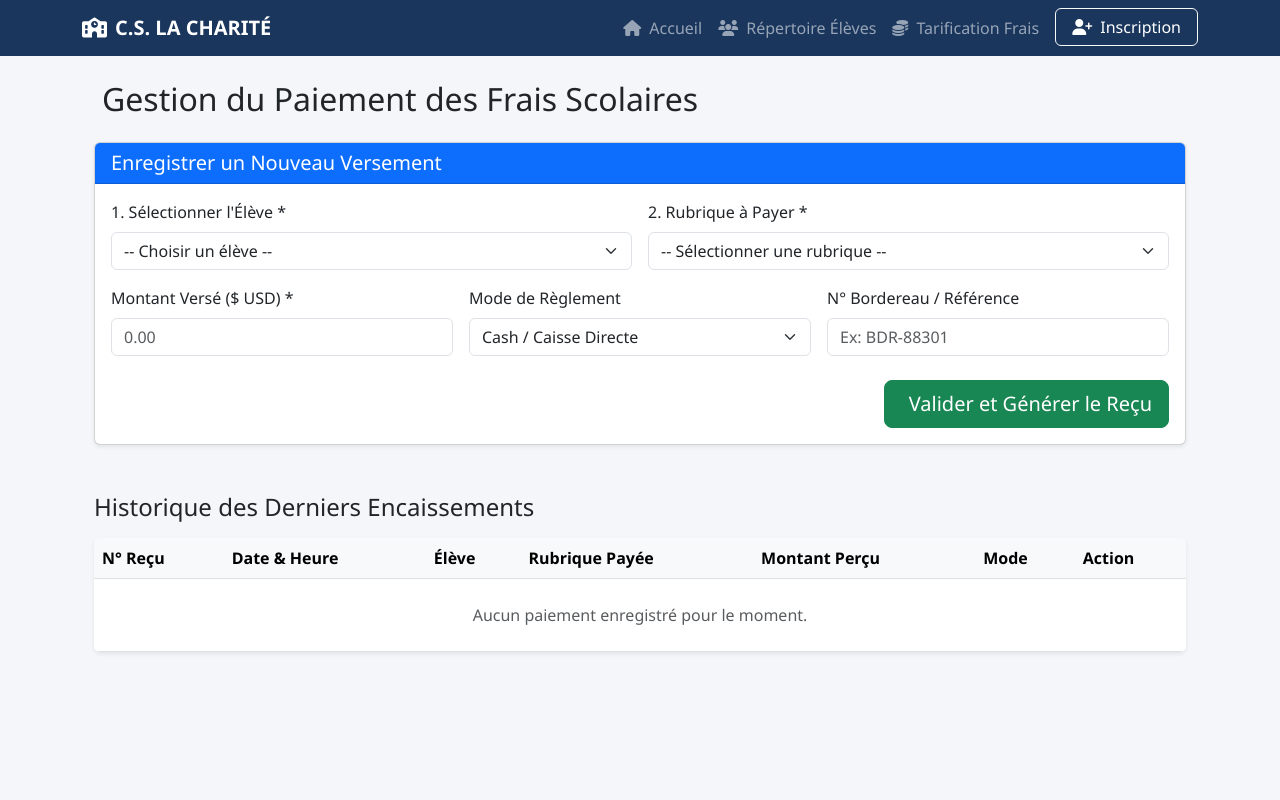
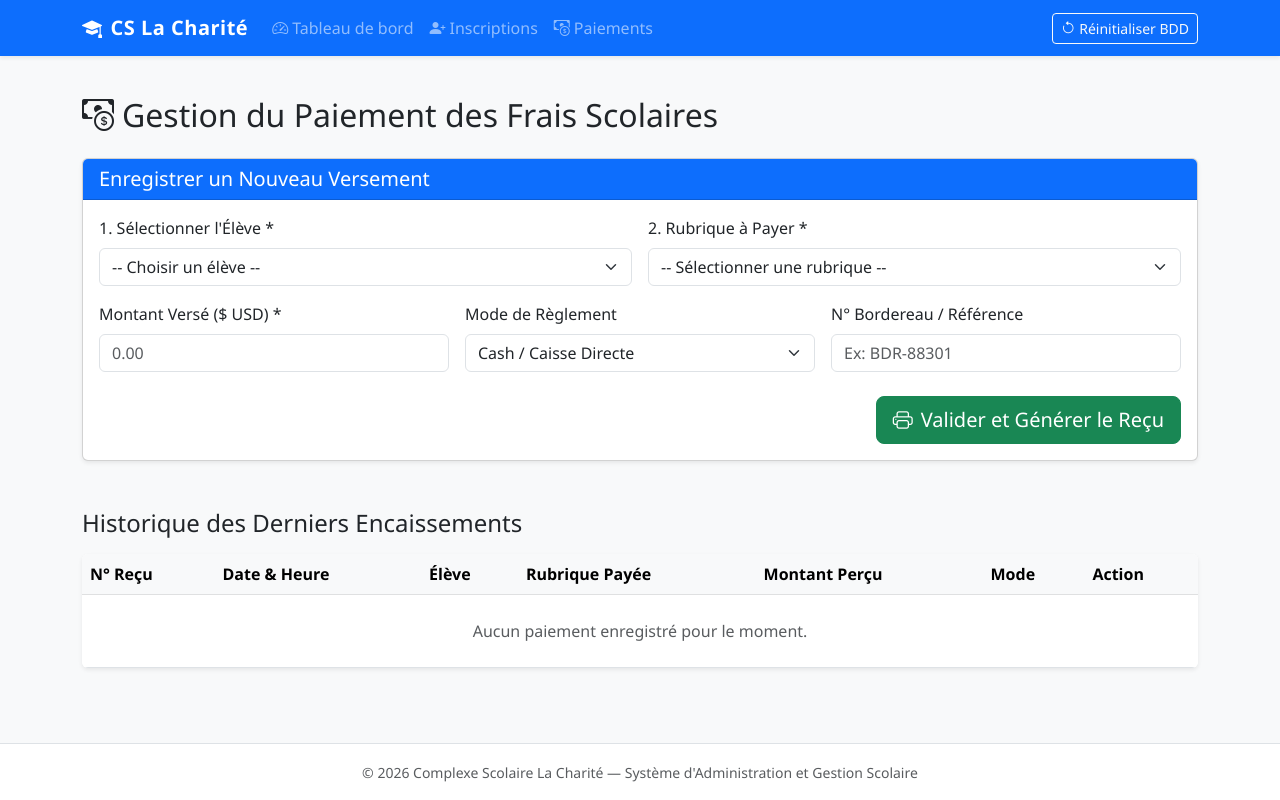
Before and after one commit to osemwanza-ai/gestion-la-charite, a Flask app: page /paiements in a window 1280 px wide. Run offline with Flask 3, Linux system fonts and the light colour scheme; data that the repository does not hold is empty.

Commit message:
Update base.html

```diff
--- a/templates/base.html
+++ b/templates/base.html
@@ -3,61 +3,99 @@
 <head>
     <meta charset="UTF-8">
     <meta name="viewport" content="width=device-width, initial-scale=1.0">
-    <title>Complexe Scolaire La Charité</title>
+    <title>Complexe Scolaire La Charité - Gestion Scolaire</title>
+    <!-- Bootstrap 5 CSS -->
     <link href="https://cdn.jsdelivr.net/npm/bootstrap@5.3.0/dist/css/bootstrap.min.css" rel="stylesheet">
-    <link href="https://cdnjs.cloudflare.com/ajax/libs/font-awesome/6.4.0/css/all.min.css" rel="stylesheet">
+    <!-- Bootstrap Icons -->
+    <link rel="stylesheet" href="https://cdn.jsdelivr.net/npm/bootstrap-icons@1.11.0/font/bootstrap-icons.css">
     <style>
-        body { background-color: #f4f6f9; font-family: 'Segoe UI', Tahoma, Geneva, Verdana, sans-serif; }
-        .navbar { background-color: #1a365d; }
-        .card-custom { border-radius: 10px; border: none; box-shadow: 0 4px 6px rgba(0,0,0,0.05); }
+        body {
+            background-color: #f8f9fa;
+            font-family: 'Segoe UI', Tahoma, Geneva, Verdana, sans-serif;
+        }
+        .navbar-brand {
+            font-weight: bold;
+            letter-spacing: 0.5px;
+        }
+        .nav-link.active {
+            font-weight: 600;
+            border-bottom: 2px solid #fff;
+        }
+        .footer {
+            margin-top: auto;
+            background-color: #ffffff;
+            border-top: 1px solid #dee2e6;
+        }
     </style>
 </head>
-<body>
-    <nav class="navbar navbar-expand-lg navbar-dark mb-4">
+<body class="d-flex flex-column min-vh-100">
+
+    <!-- BARRE DE NAVIGATION PRINCIPALE -->
+    <nav class="navbar navbar-expand-lg navbar-dark bg-primary shadow-sm">
         <div class="container">
-            <a class="navbar-brand fw-bold" href="{{ url_for('index') }}">
-                <i class="fa-solid fa-school me-2"></i>C.S. LA CHARITÉ
+            <a class="navbar-brand" href="{{ url_for('index') }}">
+                <i class="bi bi-mortarboard-fill me-2"></i>CS La Charité
             </a>
-            <button class="navbar-toggler" type="button" data-bs-toggle="collapse" data-bs-target="#navbarNav">
+            <button class="navbar-toggler" type="button" data-bs-toggle="collapse" data-bs-target="#navbarNav" aria-controls="navbarNav" aria-expanded="false" aria-label="Toggle navigation">
                 <span class="navbar-toggler-icon"></span>
             </button>
             <div class="collapse navbar-collapse" id="navbarNav">
-                <ul class="navbar-nav ms-auto">
+                <ul class="navbar-nav me-auto">
                     <li class="nav-item">
-                        <a class="nav-link" href="{{ url_for('index') }}"><i class="fa-solid fa-house me-1"></i> Accueil</a>
+                        <a class="nav-link" href="{{ url_for('index') }}">
+                            <i class="bi bi-speedometer2 me-1"></i>Tableau de bord
+                        </a>
                     </li>
                     <li class="nav-item">
-                        <a class="nav-link" href="{{ url_for('liste_eleves') }}"><i class="fa-solid fa-users me-1"></i> Répertoire Élèves</a>
+                        <a class="nav-link" href="{{ url_for('inscriptions') }}">
+                            <i class="bi bi-person-plus-fill me-1"></i>Inscriptions
+                        </a>
                     </li>
                     <li class="nav-item">
-                        <a class="nav-link" href="{{ url_for('gestion_frais') }}"><i class="fa-solid fa-coins me-1"></i> Tarification Frais</a>
-                    </li>
-                    <li class="nav-item ms-lg-2">
-                        <a class="btn btn-outline-light text-white px-3" href="{{ url_for('inscription') }}">
-                            <i class="fa-solid fa-user-plus me-1"></i> Inscription
+                        <!-- Aligné avec def paiements() dans app.py -->
+                        <a class="nav-link" href="{{ url_for('paiements') }}">
+                            <i class="bi bi-cash-coin me-1"></i>Paiements
                         </a>
                     </li>
                 </ul>
+                <div class="d-flex">
+                    <a href="{{ url_for('seed_data') }}" class="btn btn-outline-light btn-sm" onclick="return confirm('Attention : Cela va réinitialiser la base de données. Continuer ?');">
+                        <i class="bi bi-arrow-counterclockwise me-1"></i>Réinitialiser BDD
+                    </a>
+                </div>
             </div>
         </div>
     </nav>
 
-    <div class="container">
+    <!-- MESSAGES FLASH -->
+    <div class="container mt-3">
         {% with messages = get_flashed_messages(with_categories=true) %}
             {% if messages %}
                 {% for category, message in messages %}
-                    <div class="alert alert-{{ category }} alert-dismissible fade show" role="alert">
-                        {{ message }}
-                        <button type="button" class="btn-close" data-bs-dismiss="alert"></button>
+                    <div class="alert alert-{{ category }} alert-dismissible fade show shadow-sm" role="alert">
+                        <i class="bi bi-info-circle-fill me-2"></i>{{ message }}
+                        <button type="button" class="btn-close" data-bs-dismiss="alert" aria-label="Close"></button>
                     </div>
                 {% endfor %}
             {% endif %}
         {% endwith %}
-
-        {% block content %}{% endblock %}
     </div>
 
+    <!-- CONTENU PRINCIPAL DE LA PAGE -->
+    <main class="flex-shrink-0">
+        {% block content %}
+        <!-- Le contenu des autres templates s'insère ici -->
+        {% endblock %}
+    </main>
+
+    <!-- PIED DE PAGE -->
+    <footer class="footer py-3 mt-auto text-center text-muted">
+        <div class="container">
+            <small>&copy; 2026 Complexe Scolaire La Charité — Système d'Administration et Gestion Scolaire</small>
+        </div>
+    </footer>
+
+    <!-- Bootstrap 5 JS Bundle (avec Popper) -->
     <script src="https://cdn.jsdelivr.net/npm/bootstrap@5.3.0/dist/js/bootstrap.bundle.min.js"></script>
-    {% block scripts %}{% endblock %}
 </body>
 </html>
```
